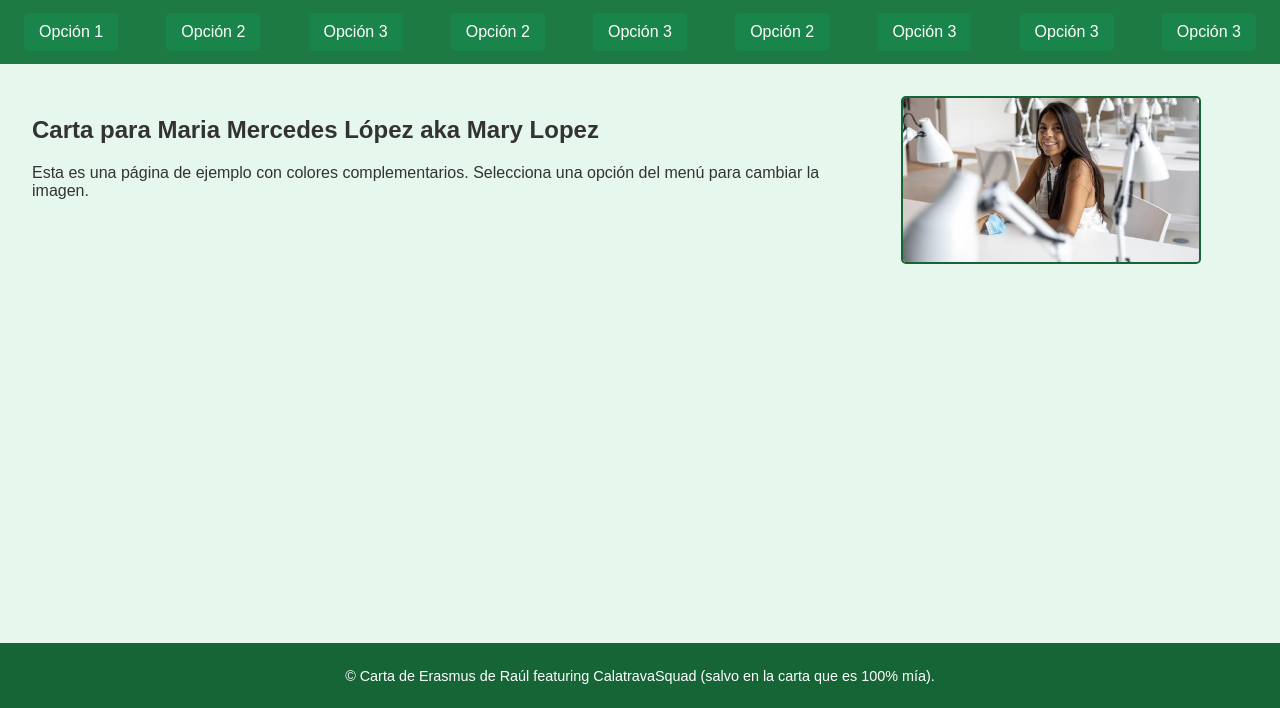
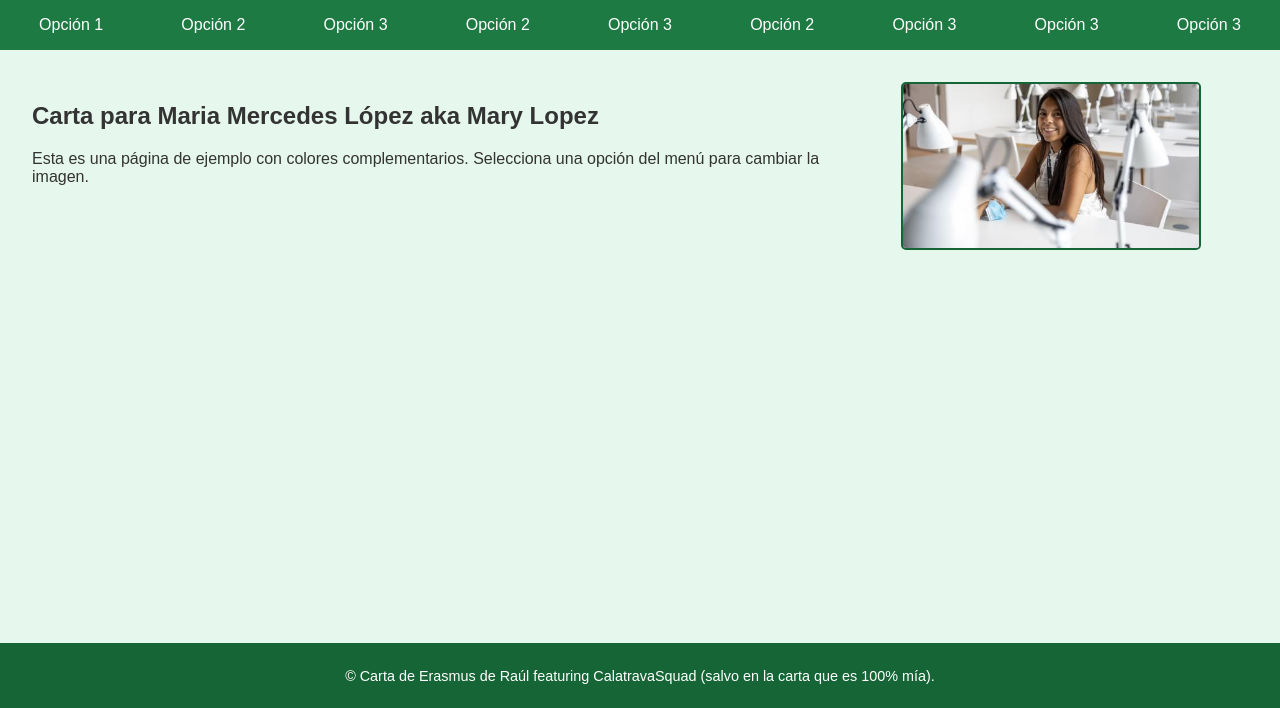
Before and after one commit to raulznas/marylopez, a plain HTML site: page index.html in a window 1280 px wide. Shown: the part 92-800 px from the top of the page. Drawn offline with Linux system fonts and the light colour scheme.

Commit message:
Update styles.css

```diff
--- a/styles.css
+++ b/styles.css
@@ -36,17 +36,6 @@ nav {
     padding: 0.5rem 0;
     margin: 0;
     text-align: center;
-}
-
-.nav-link {
-    text-decoration: none;
-    color: white;
-    font-size: 1rem;
-    padding: 10px 15px;
-    margin: 5px;
-    border-radius: 5px;
-    background-color: #1a854a;
-    transition: background-color 0.3s;
 }
 
 nav a {
```
